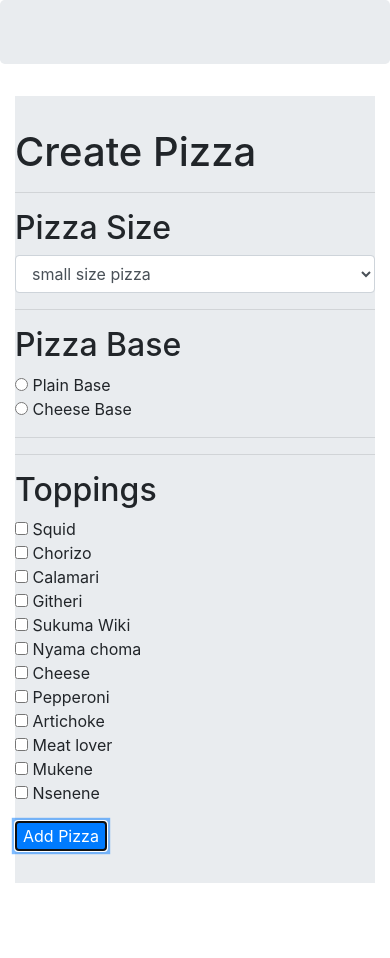
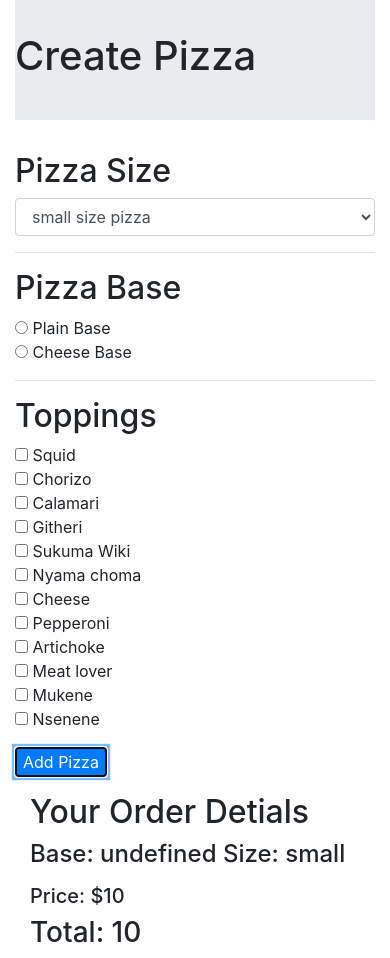
Before and after one commit to SNulu/Order-Pizza, a plain HTML site: page index.html in a window 390 px wide. Both pictures are taken after a click on the button "Add Pizza". Before the commit the page ends 915 px from the top, so only its background shows below. Drawn offline with nearby package versions, Linux system fonts and the light colour scheme.

Commit message:
display html tag  span using javascript.

```diff
--- a/index.html
+++ b/index.html
@@ -8,16 +8,12 @@
     <script src="js/scripts.js"></script>
     <title>Pizza Joint</title>
   </head>
-  <div class="jumbotron> jumbotron">
-    </div>
+
   <body>
-
-
     <div class="container">
         <div class="jumbotron jumbotron-fluid">
       <h1>Create Pizza</h1>
-
-      <hr />
+        </div>
       <form id="new-pizza">
         <div class="form-group">
           <div class="form-group">
@@ -31,15 +27,14 @@
           </div>
           <hr />
         <h2>Pizza Base</h2>
-        <input type="radio" name="pizza-base" value="plain-base"> Plain Base<br>
-        <input type="radio" name="pizza-base" value="cheese-base"> Cheese Base<br>
-        <hr />
+        <input type="radio" name="pizza-base" value="plain base"> Plain Base<br>
+        <input type="radio" name="pizza-base" value="cheese base"> Cheese Base<br>
         </div>
         <hr />
         <div class="form-group">
         <h2>Toppings</h2>
         <input type="checkbox" name="toppings" value="Squid"> Squid<br>
-        <input type="checkbox" name="toppings" value="Squid"> Chorizo<br>
+        <input type="checkbox" name="toppings" value="Chorizo"> Chorizo<br>
         <input type="checkbox" name="toppings" value="Calamari"> Calamari<br>
         <input type="checkbox" name="toppings" value="Githeri"> Githeri<br>
         <input type="checkbox" name="toppings" value="Sukuma-wiki"> Sukuma Wiki<br>
@@ -52,9 +47,29 @@
         <input type="checkbox" name="toppings" value="Nsenene"> Nsenene<br>
         <!-- <input type="submit" value="Submit"> -->
         </div>
+
         <button type="submit" class="btn-primary">Add Pizza</button>
 
       </form>
+
+    <ul id="Pizza">
+    </ul>
+    <ul id="Prices">
+    </ul>
+    <div class="col-md-6">
+      <div id="show-pizzaDetials">
+        <span id="orderDetails">
+
+        </span>
+      <!-- <p>Squid <span class="Squid"></span></p>
+      <p>Cheese <span class="Cheese"></span></p>
+      <p>Artichoke <span class="phone-number"></span></p>
+      <p>Mukene<span class="Price"></span></p>
+      <p>Pepperoni<span class="email"></span></p>
+      <p>Nsenene<span class="work-email"></span></p>
+      <p>meat lover<span class="personal-email"></span></p>
+      <p class="Calamari">Calamari <span ></span></p> -->
       </div>
+    </div>
   </body>
 </html>
--- a/js/scripts.js
+++ b/js/scripts.js
@@ -45,15 +45,48 @@ var createPizza = function(){
   var pizzaBase = $("input:radio[name=pizza-base]:checked").val();
   console.log(pizzaBase);
   pizza.base = pizzaBase
+  $("input:radio[name=pizza-base]:checked").prop('checked', false)
 
   var pizzaToppings = $("input:checkbox[name=toppings]:checked").each(function(index){
     console.log(index+' checkbox has value ' +$(this).val());
     pizza.toppings.push($(this).val())
+    $(this).prop('checked', false)
   });
+
   var pizzaSize = $("#pizzaSize").val()
+  $("#pizzaSize").prop('selectedIndex', 0)
   pizza.size = pizzaSize;
 
   return pizza
+}
+
+var displayPizza = function(pizza){
+  var htmlPizzaDetails = "";
+  htmlPizzaDetails += "<h4>Base: " + pizza.base + " Size: " + pizza.size+ "</h4>";
+
+  htmlPizzaDetails += "<ul>";
+  pizza.toppings.forEach(function(topping){
+    htmlPizzaDetails += "<li>" + topping + "</li>";
+  });
+  htmlPizzaDetails += "</ul>";
+
+  htmlPizzaDetails += "<h5>Price: $" + pizza.cost() + "</h5>";
+  return htmlPizzaDetails;
+}
+
+var displayOrder = function(){
+  var orderDetails = $("#orderDetails");
+  var htmlOrderDetails = ""
+
+  htmlOrderDetails += "<h2>Your Order Detials</h2>";
+
+  pizzaOrder.pizzas.forEach(function(pizza){
+    htmlOrderDetails += displayPizza(pizza);
+  });
+
+  htmlOrderDetails += "<h3>Total: "+pizzaOrder.getTotal()+"</h3>";
+
+  orderDetails.html(htmlOrderDetails)
 }
 
 var pizzaOrder = new PizzaOrder();
@@ -68,6 +101,8 @@ $(document).ready(function() {
     console.log(pizza);
     console.log(pizzaOrder, pizzaOrder.getTotal());
 
+    displayOrder()
+
 
   })
 })
```
